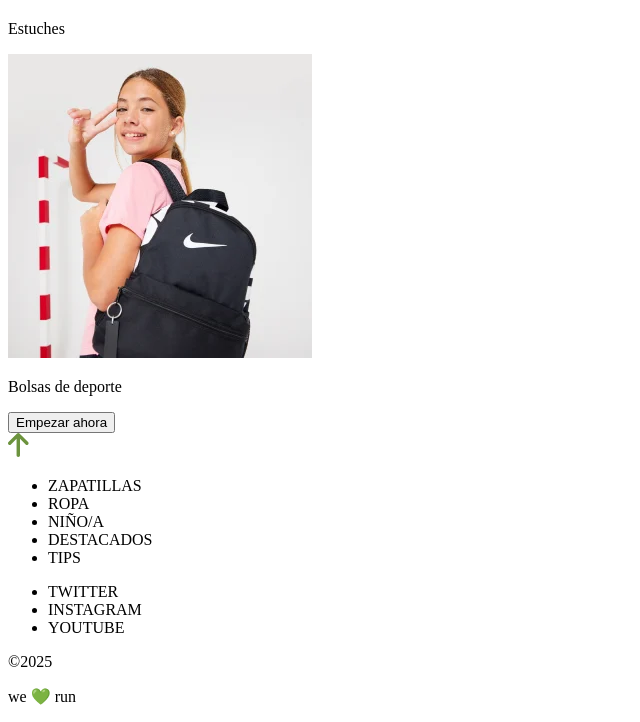
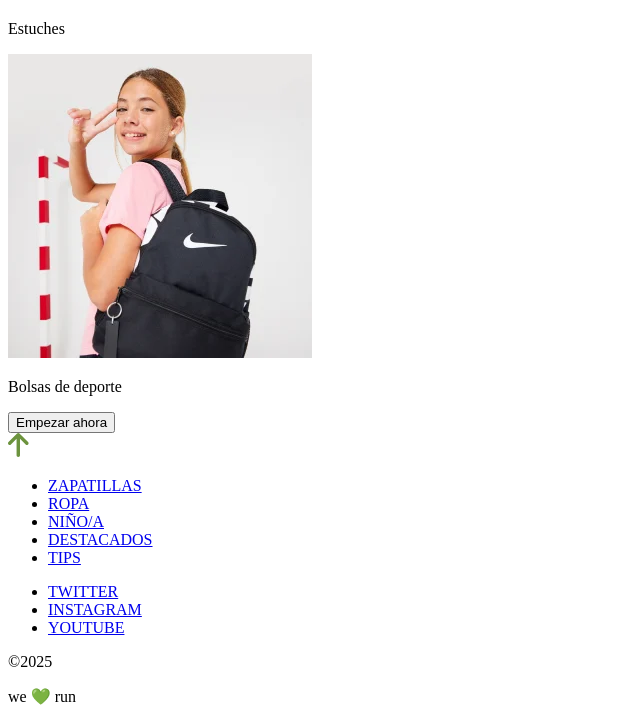
Before and after one commit to Adalab/modulo-1-evaluacion-final-IngraIssdottir, a website built with Vite: page src/index.html in a window 1280 px wide. Shown: the part 1452-2174 px from the top of the page, without its empty margins (0-640 px from the left). Built offline with nearby package versions, Linux system fonts and the light colour scheme.

Commit message:
final commit

```diff
--- a/src/index.html
+++ b/src/index.html
@@ -19,19 +19,23 @@
 
   <body>
     <header class="header">
+
       <div class="menu-hamb">
       <img src="./images/ico-menu.svg" alt="menú desplegable">
       </div>
+
       </header>
 
     <main class="main">
 
 
-      <section class="section__comienzos">
+      <section class="section__comienzos" id="hero__comienzos">
         <h1 class="title__comienzos">COMIENZOS</h1>
         <h1 class="title__comienzos">COMPARTIDOS</h1>
         <h3 class="subtitle__comienzos">Todo lo que necesitan para volver al cole con ilusion</h3>
+        <a href="#back_to_school">
         <img class="arrow__comienzos" src="./images/ico-scroll-down.svg" alt="botón scroll down">
+        </a>
       </section>
 
       <section class="section__historias">
@@ -45,10 +49,12 @@
          <p>El deporte nos mantiene en forma. Nos mantienen alerta. Nuestra ropa deportiva para hombre y mujer
           te ofrece las últimas tecnologías, a la altura de tu rendimiento, para que superes tu mejor marca personal. </p>
         </div>
+        <a href="https://adalab.es.">
         <button class="button__compra">Comprar</button>
+        </a>
         </section>
 
-      <section class="section__vuelta">
+      <section class="section__vuelta" id="back_to_school">
         <div class="divs__vuelta titles__vuelta">
          <p class="small_title_historias">¡Prepáralos con tus marcas favoritas!</p>
          <h2 class="title__vuelta">VUELTA AL COLE</h2>
@@ -65,28 +71,50 @@
         <img class="backtoschool__image" src="./images/lpbts-mod05-img03-mob.png" alt="">
          <p>Bolsas de deporte</p>
         </div>
+        <a class="button__empezar" href="https://adalab.es.">
         <button class="button__empezar">Empezar ahora</button>
+        </a>
       </section>
     </main>
 
     <footer class="footer">
-      <img class="arrow__footer" src="./images/ico-arrow.svg" alt="flecha arriba">
+      <a href="#hero__comienzos">
+       <img class="arrow__footer" src="./images/ico-arrow.svg" alt="flecha arriba">
+      </a>
       <div class="footer__lists">
         <nav class="footer__menu">
-          <ul>
-            <li>ZAPATILLAS</li>
-            <li>ROPA</li>
-            <li>NIÑO/A</li>
-            <li>DESTACADOS</li>
-            <li>TIPS</li>
+          <ul class="footer__ul__lists">
+            <li>
+              <a href="https://adalab.es.">ZAPATILLAS</a>
+            </li>
+            <li>
+              <a href="https://adalab.es.">ROPA</a>
+            </li>
+            <li>
+              <a href="https://adalab.es.">NIÑO/A</a>
+            </li>
+            <li>
+              <a href="https://adalab.es.">DESTACADOS</a>
+            </li>
+
+            <li>
+              <a href="https://adalab.es.">TIPS</a>
+            </li>
+
           </ul>
         </nav>
 
         <nav class="footer__socials">
-          <ul>
-            <li>TWITTER</li>
-            <li>INSTAGRAM</li>
-            <li>YOUTUBE</li>
+          <ul class="footer__ul__lists">
+            <li>
+              <a href="https://adalab.es.">TWITTER</a>
+            </li>
+            <li>
+              <a href="https://adalab.es.">INSTAGRAM</a>
+            </li>
+            <li>
+              <a href="https://adalab.es.">YOUTUBE</a>
+            </li>
           </ul>
         </nav>
 
```
Also changed, not shown: src/scss/main.scss (+14 -10 lines).
